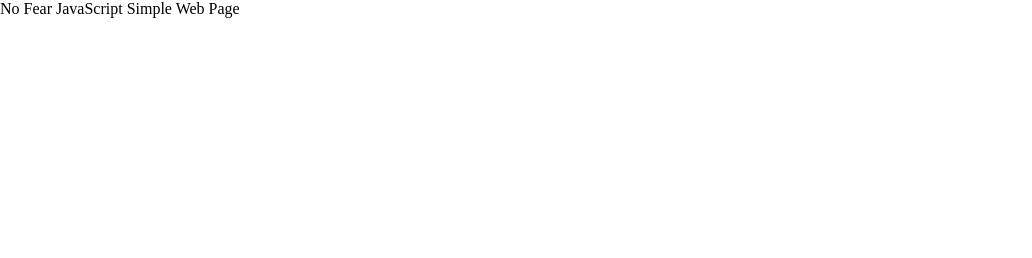
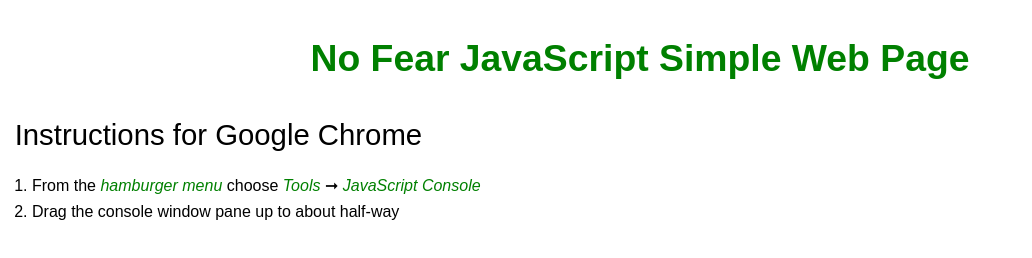
Before and after one commit to jpavley/NoFearJavaScriptCourse, a plain HTML site: page index.html in a window 1280 px wide. Shown: the whole page, without its empty margins (0-1032 px from the left). Drawn offline with Linux system fonts and the light colour scheme.

Commit message:
got the starting point setup!

```diff
--- a/app.js
+++ b/app.js
@@ -2,5 +2,5 @@
 // No Fear JavaScript
 // @jpavley
 
-var message = "Welcome to No Fear JavaScript";
-console.log(message);
+console.log("Welcome to No Fear JavaScript");
+console.log("If you can read this you are ready to start!");
--- a/index.html
+++ b/index.html
@@ -15,5 +15,10 @@ No Fear JavaScript
 </head>
 <body>
     <h1>No Fear JavaScript Simple Web Page</h1>
+    <h2>Instructions for Google Chrome</h2>
+    <ul>
+	    <li>From the <i>hamburger menu</i> choose <i>Tools</i> &#10142; <i>JavaScript Console</i></li>
+	    <li>Drag the console window pane up to about half-way</li>
+	</ul>
 </body>
 </html>
--- a/main.css
+++ b/main.css
@@ -26,3 +26,39 @@ time,mark,audio,video{
     font:inherit;
     vertical-align:baseline;
 }
+
+/* main.css
+   No Fear JavaScript
+   @jpavley */
+
+h1 {
+    font-family: sans-serif;
+    font-size: 28pt;
+    font-weight: bold;
+    text-align: center;
+    margin: 1em;
+    color: green;
+}
+
+h2 {
+    font-family: sans-serif;
+    font-size: 22pt;
+    font-weight: normal;
+    text-align: left;
+    margin: 0.5em;
+}
+
+i {
+    font-style: italic;
+    color: green;
+}
+
+ul {
+    list-style-type: sqaure;
+    margin: 1.5em 1.5em 1.5em;
+    font-family: sans-serif;
+}
+
+li {
+    margin: 0.5em;
+}
```
